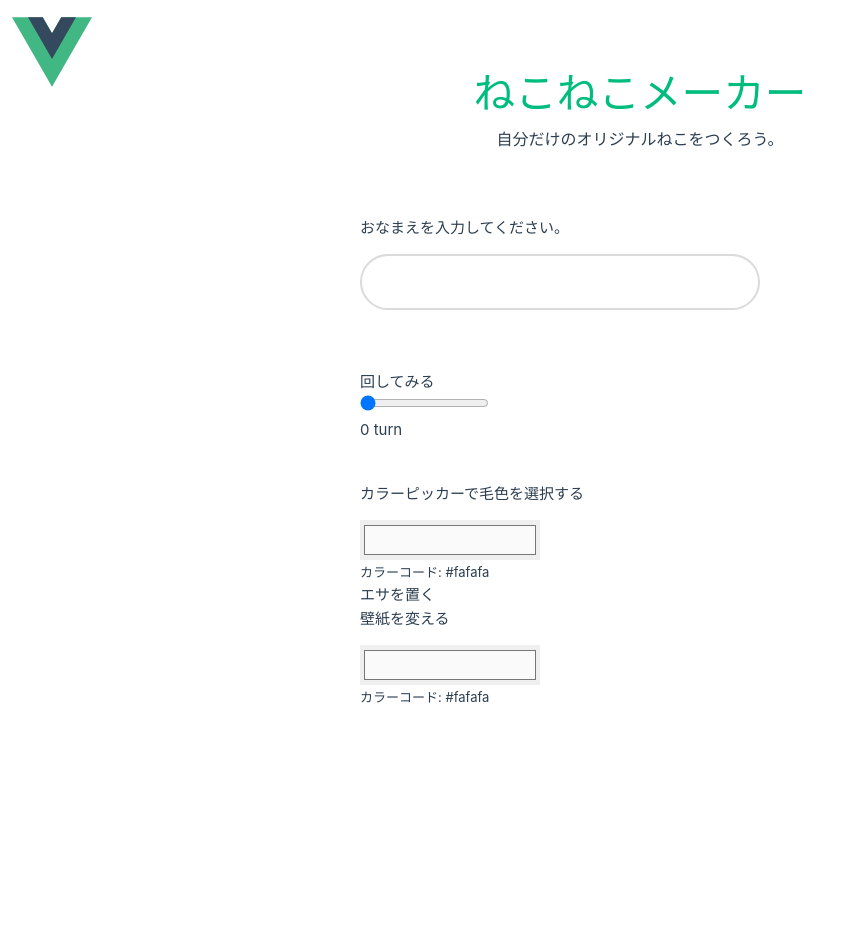
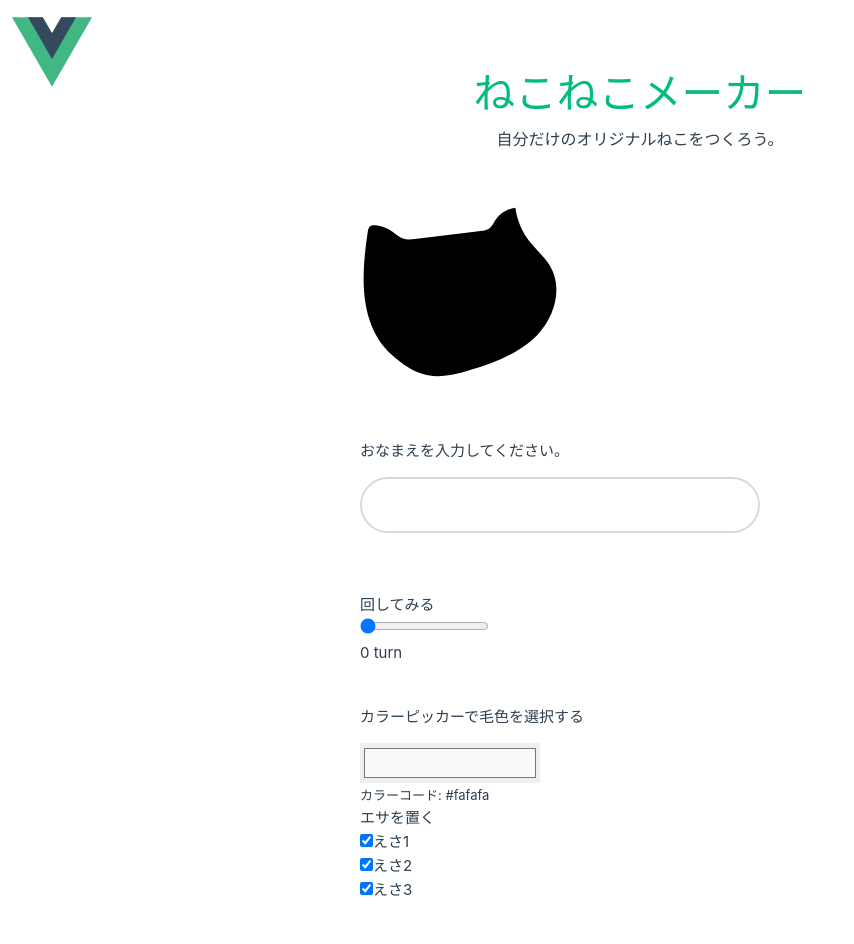
Before and after one commit to Ryuki-4648/nekoneko-maker, a Vue app in the folder neko/: page / in a window 1280 px wide. Shown: the top 944 px of the page, without its empty margins (0-854 px from the left). Before the commit the page ends 800 px from the top, so only its background shows below. Built offline with nearby package versions, Linux system fonts and the light colour scheme.

Commit message:
SVG猫画像を表示させる

```diff
--- a/neko/src/App.vue
+++ b/neko/src/App.vue
@@ -18,9 +18,7 @@ const backgroundColor = ref('#fafafa');
   <main>
     <div>
       <PageTitle msg="ねこねこメーカー" />
-      <template>
-        <CatImageSVGComponent />
-      </template>
+      <CatImageSVGComponent class="image-cat" />
       <p v-bind:style="{ display: 'inline-block', catBodyColor: catBodyColor }"></p>
       <p class="text01"><span v-if="name">{{ name }} です！</span><span v-else>おなまえを入力してください。</span></p>
       <p><input type="text" v-model="name" class="input-name"></p>
@@ -37,8 +35,22 @@ const backgroundColor = ref('#fafafa');
         <p class="color-code">カラーコード: {{ catBodyColor }}</p>
       </div>
 
-      <div>
+      <div class="area-food">
         <p>エサを置く</p>
+        <ul>
+          <li>
+            <input type="checkbox" id="food01" name="scales" checked />
+            <label for="food01">えさ1</label>
+          </li>
+          <li>
+            <input type="checkbox" id="food02" name="scales" checked />
+            <label for="food02">えさ2</label>
+          </li>
+          <li>
+            <input type="checkbox" id="food03" name="scales" checked />
+            <label for="food03">えさ3</label>
+          </li>
+        </ul>
       </div>
 
       <div class="area-color">
@@ -81,6 +93,8 @@ header {
 }
 .image-cat {
   margin: 0 auto 40px;
+  width: 200px;
+  height: 200px;
 }
 .text01 {
   margin: 0 auto 14px;
@@ -91,7 +105,7 @@ header {
 .color-code {
   font-size: 13px;
 }
-.area-turn {
+.area-turn, .area-food {
   margin: 0 auto 40px;
 }
 input[type="color"] {
--- a/neko/src/assets/main.css
+++ b/neko/src/assets/main.css
@@ -2,7 +2,6 @@
 
 #app {
   width: 100%;
-  height: 100vh;
   padding: 60px 0;
   position: relative;
 }
@@ -12,6 +11,13 @@ a,
   text-decoration: none;
   color: hsla(160, 100%, 37%, 1);
   transition: 0.4s;
+}
+
+ul {
+  padding: 0;
+}
+ul, li {
+  list-style: none;
 }
 
 @media (hover: hover) {
--- a/neko/src/components/CatImage.vue
+++ b/neko/src/components/CatImage.vue
@@ -1,9 +1,7 @@
 <template>
-  <div>
     <svg xmlns="http://www.w3.org/2000/svg" viewBox="0 0 166.19 145.97">
       <path class="cls-1" d="m6.46,22.94c.26-1.67.62-3.5,1.95-4.54,1.27-1,3.06-.98,4.67-.78,4.99.62,9.82,2.48,13.94,5.36,2.85,1.99,5.44,4.51,8.74,5.61,3.14,1.04,6.55.66,9.83.27,18.25-2.16,36.5-4.31,54.75-6.47,2.49-.29,5.1-.63,7.12-2.11,2.22-1.62,3.33-4.3,4.78-6.62,3.64-5.84,10.04-9.87,16.88-10.65,1.31,10.01,5.31,19.66,11.47,27.66,5.65,7.33,13.07,13.32,17.68,21.34,10.38,18.07,3.3,42.21-11.27,57.1s-34.92,22.46-54.85,28.57c-11.6,3.55-23.8,6.79-35.72,4.56-11.47-2.15-21.44-9.17-30.06-17.04C-1.66,99.57,1.11,57.81,6.46,22.94Z"/>
     </svg>
-  </div>
 </template>
 
 <script>
```
Also changed, not shown: neko/src/assets/image-cat.png (added).
